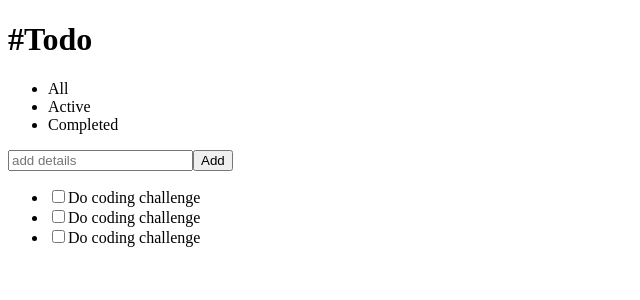
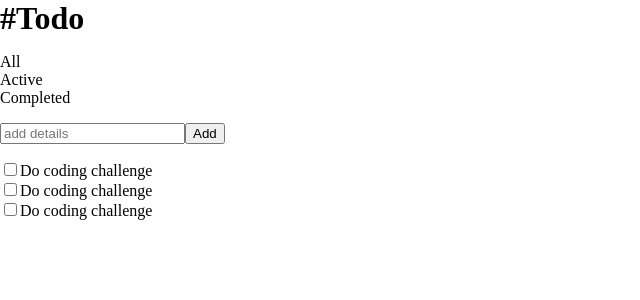
Before and after one commit to cacosted/react-tasks, a React (Vite) app: page / in a window 1280 px wide. Shown: the top 300 px of the page, without its empty margins (0-640 px from the left). Built offline with nearby package versions, Linux system fonts and the light colour scheme.

Commit message:
add styled components, GlobalStyle, and standard linter

```diff
--- a/src/main.jsx
+++ b/src/main.jsx
@@ -1,9 +1,11 @@
 import React from 'react'
 import ReactDOM from 'react-dom/client'
 import App from './App'
+import { GlobalStyle } from './styles/GlobalStyles'
 
 ReactDOM.createRoot(document.getElementById('root')).render(
   <React.StrictMode>
+    <GlobalStyle />
     <App />
   </React.StrictMode>
 )
--- /dev/null
+++ b/src/styles/GlobalStyles.js
@@ -0,0 +1,21 @@
+import { createGlobalStyle } from 'styled-components'
+
+export const GlobalStyle = createGlobalStyle`
+  * {
+    box-sizing: border-box
+  }
+
+  body {
+    margin: 0;
+    padding: 0;
+  }
+
+  h1,h2 {
+    margin: 0
+  }
+
+  ul {
+    list-style: none;
+    padding: 0;
+  }
+`
```
Also changed, not shown: package.json (+7 -2 lines), src/App.jsx (+5 -6 lines), src/styles/styleConfig.js (added).
